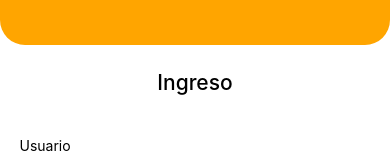
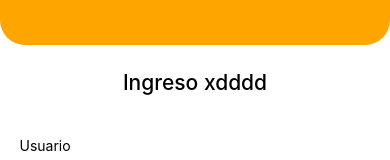
Before and after one commit to NicoCanziani/testApp, a React Native app: screen / in a window 390 px wide. Shown: the part 377-537 px from the top of the page. Built offline with nearby package versions, Linux system fonts and the light colour scheme.

Commit message:
prueba de atualizacion de repositorio

```diff
--- a/App.js
+++ b/App.js
@@ -23,7 +23,7 @@ export default function App() {
         </View>
       </View>
       <View style={{ flex: 0.5 }}>
-        <Text style={styles.loginText}>Ingreso</Text>
+        <Text style={styles.loginText}>Ingreso xdddd</Text>
         <TextInput
           style={styles.textInput}
           placeholder="Usuario"
```
